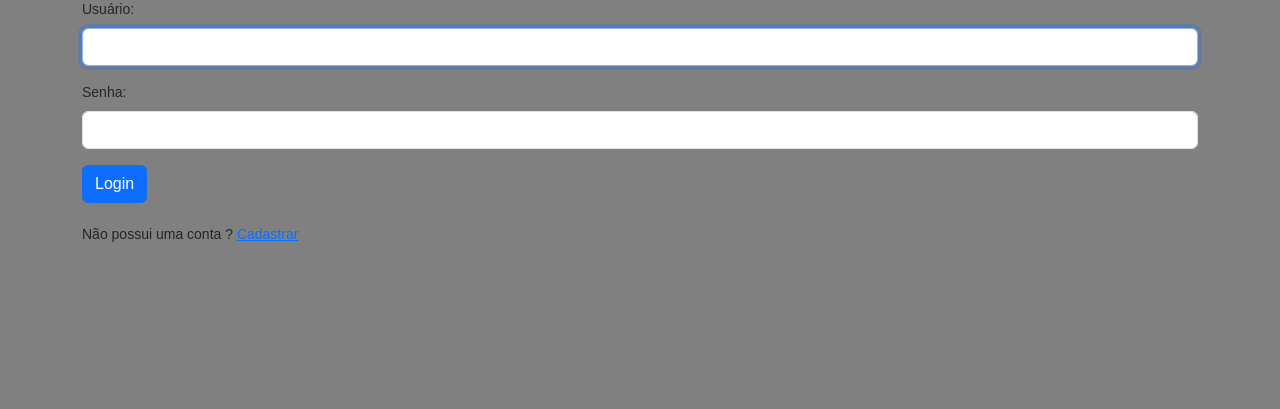
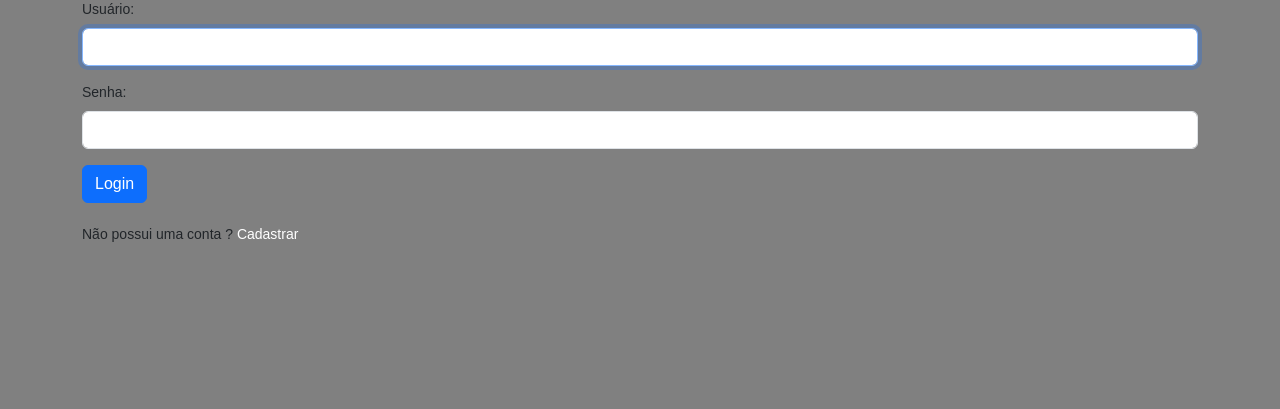
Before and after one commit to iduuh4/agenda_eletronica, a PHP site: page / in a window 1280 px wide. Shown: the part 118-527 px from the top of the page. Run offline with PHP 8.4, Linux system fonts and the light colour scheme.

Commit message:
algumas alteraçoes visuais feitas

```diff
--- a/cadastro.php
+++ b/cadastro.php
@@ -44,7 +44,7 @@ if ($_SERVER['REQUEST_METHOD'] === 'POST') {
             <button type="submit" class="btn btn-primary">Cadastrar</button>
         </form>
         <br>
-        <p>Já possui uma conta? <a href="index.php">Login</a></p>
+        <p>Já possui uma conta? <a id="buttonPerson" href="index.php">Login</a></p>
     </div>
 </body>
 
--- a/fullCalendar.css
+++ b/fullCalendar.css
@@ -16,6 +16,13 @@ body {
   color: white;
   text-decoration: none;
 }
+#buttonPerson {
+  color: white;
+  text-decoration: none;
+}
+#buttonPerson:hover {
+  color: #d1d1d1;
+}
 
 tr {
   font-size: 10px;
--- a/index.php
+++ b/index.php
@@ -63,7 +63,7 @@ if ($_SERVER['REQUEST_METHOD'] === 'POST') {
         </form>
 
         <br>
-        <p>Não possui uma conta ? <a href="cadastro.php">Cadastrar</a></p>
+        <p>Não possui uma conta ? <a id="buttonPerson" href="cadastro.php">Cadastrar</a></p>
     </div>
 </body>
 
```
